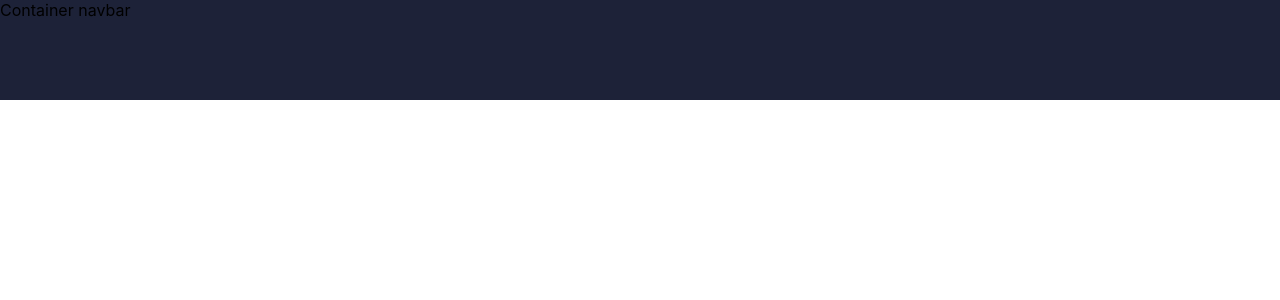
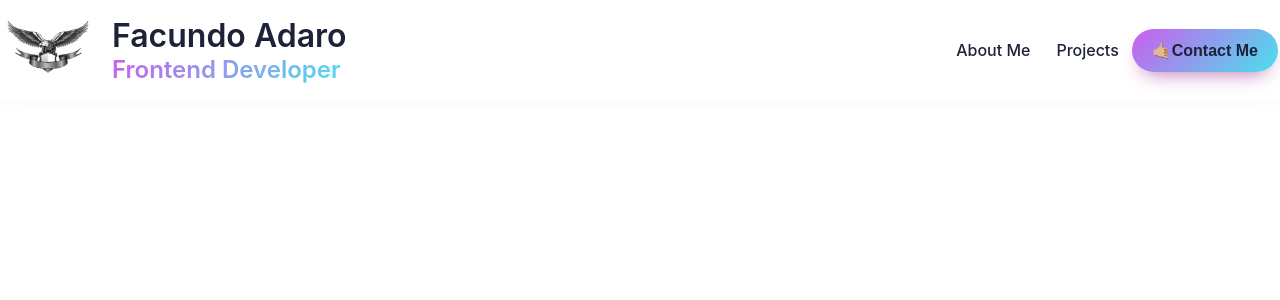
Before and after one commit to facuadaro/Portfolio, a React (Create React App) app: page / in a window 1280 px wide. Shown: the top 300 px of the page. Built offline with nearby package versions, Linux system fonts and the light colour scheme.

Commit message:
feat: add burger menu mobile and desktop

```diff
--- a/src/components/NavBar/NavBar.jsx
+++ b/src/components/NavBar/NavBar.jsx
@@ -1,11 +1,32 @@
-import React from 'react'
+import React, { useState } from 'react'
 import * as S from './NavBar.styles'
 
 
 function NavBar() {
+
+    const [showMenuBurger, setShowMenuBurger] = useState(false)
+
+    console.log(showMenuBurger)
+
   return (
     <S.ContainerNavbar>
-        Container navbar
+        <S.ContainerLogo>
+            <S.ImageLogo src="/img/aguila.png" alt="Logo Facundo Adaro" />
+            <div>
+                <h1>Facundo Adaro</h1>
+                <h2>Frontend Developer</h2>
+            </div>
+        </S.ContainerLogo>
+        <S.ContainerBurger onClick={() => setShowMenuBurger(!showMenuBurger)}>
+            <S.BurgerMenu></S.BurgerMenu>
+            <S.BurgerMenu></S.BurgerMenu>
+            <S.BurgerMenu></S.BurgerMenu>
+        </S.ContainerBurger>
+        <S.ContainerItems showMenuBurger={showMenuBurger}>
+            <p>About Me</p>
+            <p>Projects</p>
+            <S.Button>🤙🏼Contact Me</S.Button>
+        </S.ContainerItems>
     </S.ContainerNavbar>
   )
 }
--- a/src/components/NavBar/NavBar.styles.jsx
+++ b/src/components/NavBar/NavBar.styles.jsx
@@ -3,7 +3,101 @@ import { colors } from '../../styles/colors'
 
 export const ContainerNavbar = styled.div`
 
+max-height: 100vh;
 height: 100px;
-background-color: ${colors.TEXT_BLACK};
+box-shadow: ${colors.BOX_SHADOW};
+display: flex;
+align-items: center;
+justify-content: space-between;
+padding: 0 2px;
+background: ${colors.TEXT_WHITE};
 
 `
+
+export const ContainerLogo = styled.div`
+    display: flex;
+    align-items: center;
+    h1, h2 {
+        font-weight: 600;
+        font-size: 700;
+        color: ${colors.TEXT_BLACK};
+        margin: 0;
+
+    }
+
+    h1 {
+        font-size: 2rem;
+    }
+
+    h2 {
+        background: linear-gradient(135deg , #cb5eee 0%, #4be1ec 100% );
+        background-clip: text;
+        -webkit-background-clip: text;
+        -webkit-text-fill-color: transparent;
+    }
+`
+
+export const ImageLogo = styled.img`
+width: 90px;
+        padding-right: 20px;
+`
+
+export const ContainerItems = styled.div`
+    display: flex;
+    align-items: center;
+    p{
+        cursor: pointer;
+        padding: 0 13px;
+        text-decoration: none;
+        color: ${colors.TEXT_BLACK};
+        font-weight: 500;
+    }
+
+    @media (max-width: 768px) {
+        display: ${(props) =>(props.showMenuBurger ? 'inline-grid' : 'none')};
+        position: absolute;
+        top: 100px;
+        background: ${colors.TEXT_WHITE};
+        box-shadow: ${colors.BOX_SHADOW};
+        padding: 10px 0 20px 0;
+        width: 100%;
+        left: 0;
+
+        a {
+            padding: 10px 20px;
+        }
+    }
+`
+
+export const Button = styled.button`
+    color: ${colors.TEXT_BLACK};
+    box-shadow: ${colors.BOX_SHADOW_BUTTON};
+    background: linear-gradient(135deg , #cb5eee 0%, #4be1ec 100% );
+    padding: 12px 20px;
+    border-radius: 999px;
+    border: none;
+    margin: 10px 0;
+    font-size: 16px;
+    font-weight: 700;
+    cursor: pointer;
+
+    @media (max-width: 768px) {
+        width: 50%;
+        margin: 5px 10px 0 10px;
+    }
+`
+
+export const ContainerBurger = styled.div`
+    display: none;
+
+    @media (max-width: 768px) {
+        display: block;
+    }
+`
+
+export const BurgerMenu = styled.div`
+    width: 35px;
+    height: 2px;
+    background-color: ${colors.TEXT_BLACK};
+    margin: 6px 0;
+`
```
Also changed, not shown: public/img/aguila.png (added).
